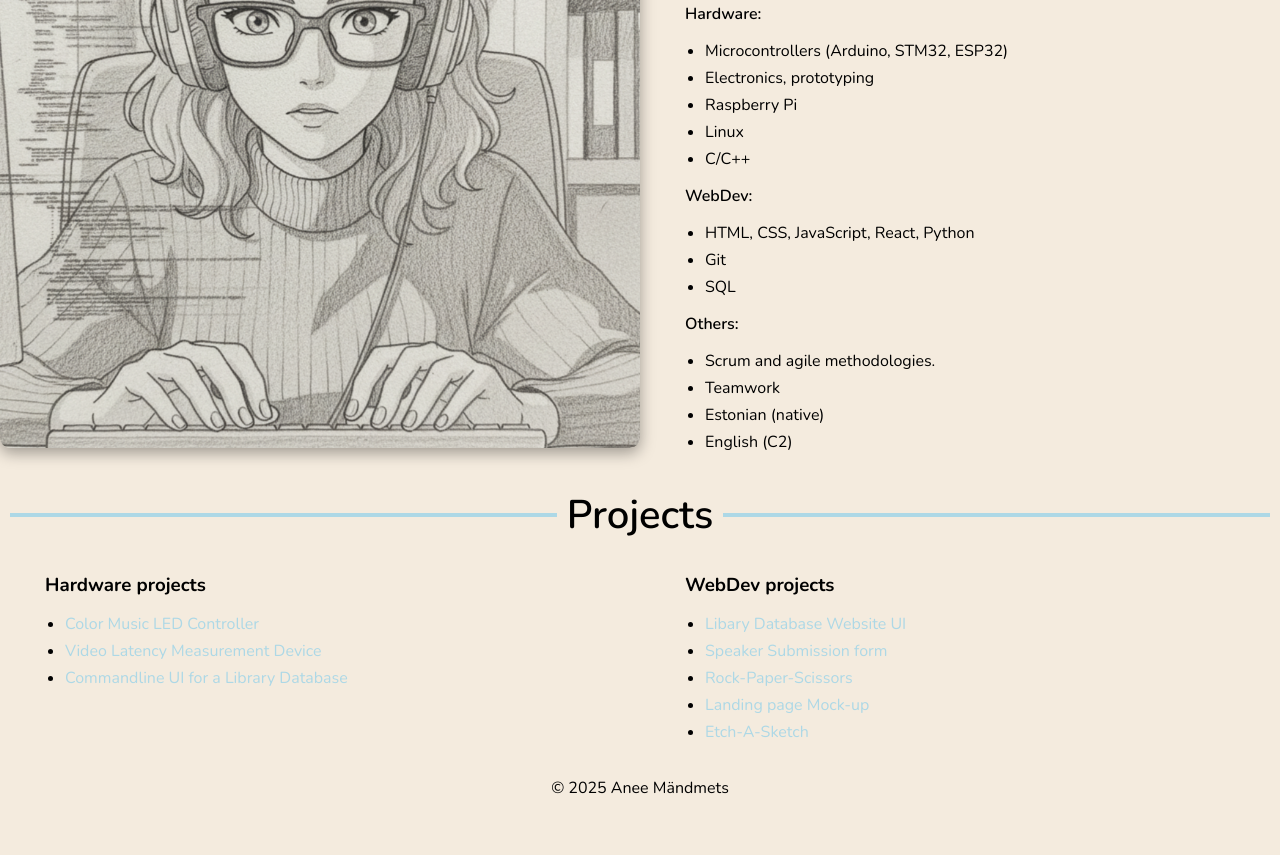
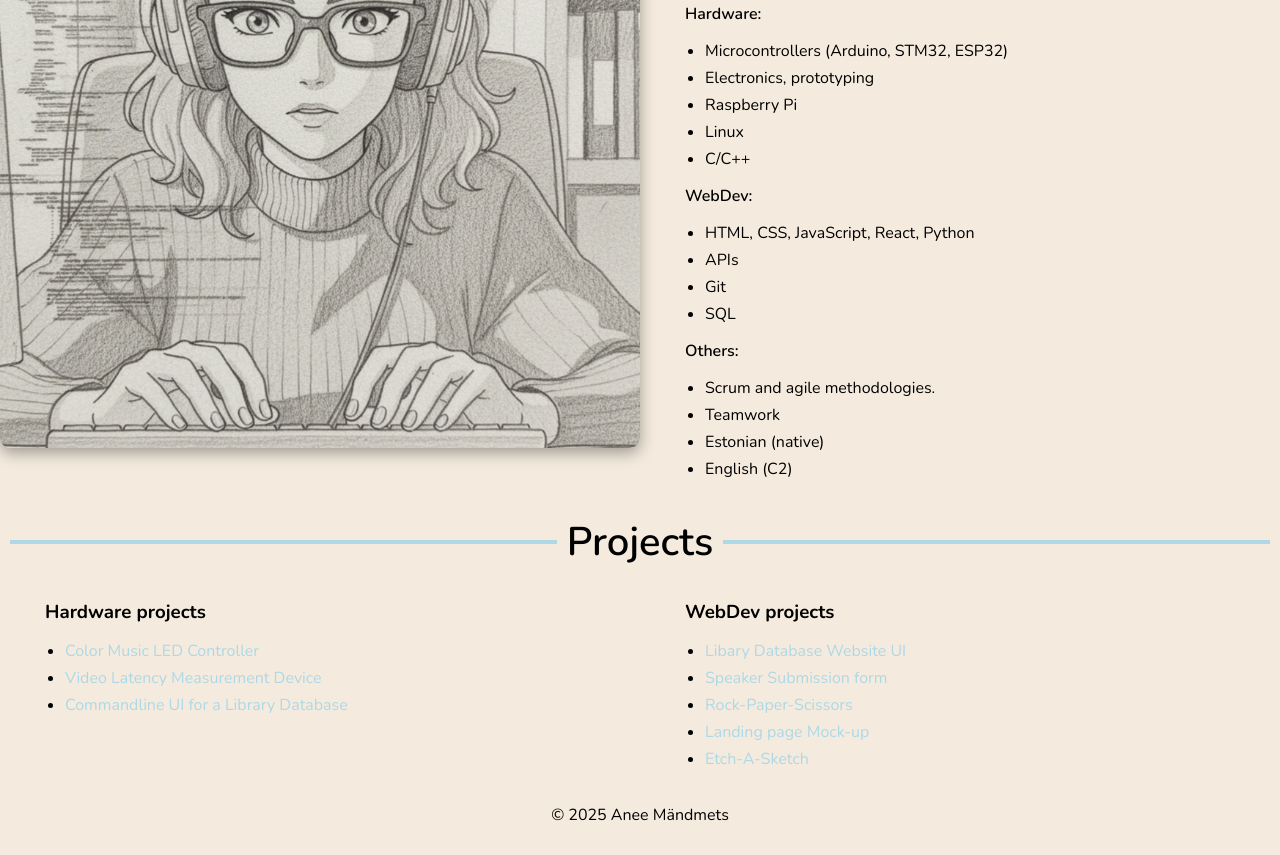
Before and after one commit to azalea-aztech/azalea-aztech.github.io, a plain HTML site: page index.html in a window 1280 px wide. Shown: the part 992-1847 px from the top of the page. Before the commit the page ends 1820 px from the top, so only its background shows below. Drawn offline with nearby package versions, Linux system fonts and the light colour scheme.

Commit message:
add skills

```diff
--- a/index.html
+++ b/index.html
@@ -46,6 +46,7 @@
                     <p class="list-topic">WebDev:</p>
                     <ul>
                         <li>HTML, CSS, JavaScript, React, Python</li>
+                        <li>APIs</li>
                         <li>Git</li>
                         <li>SQL</li>
                     </ul>
```
